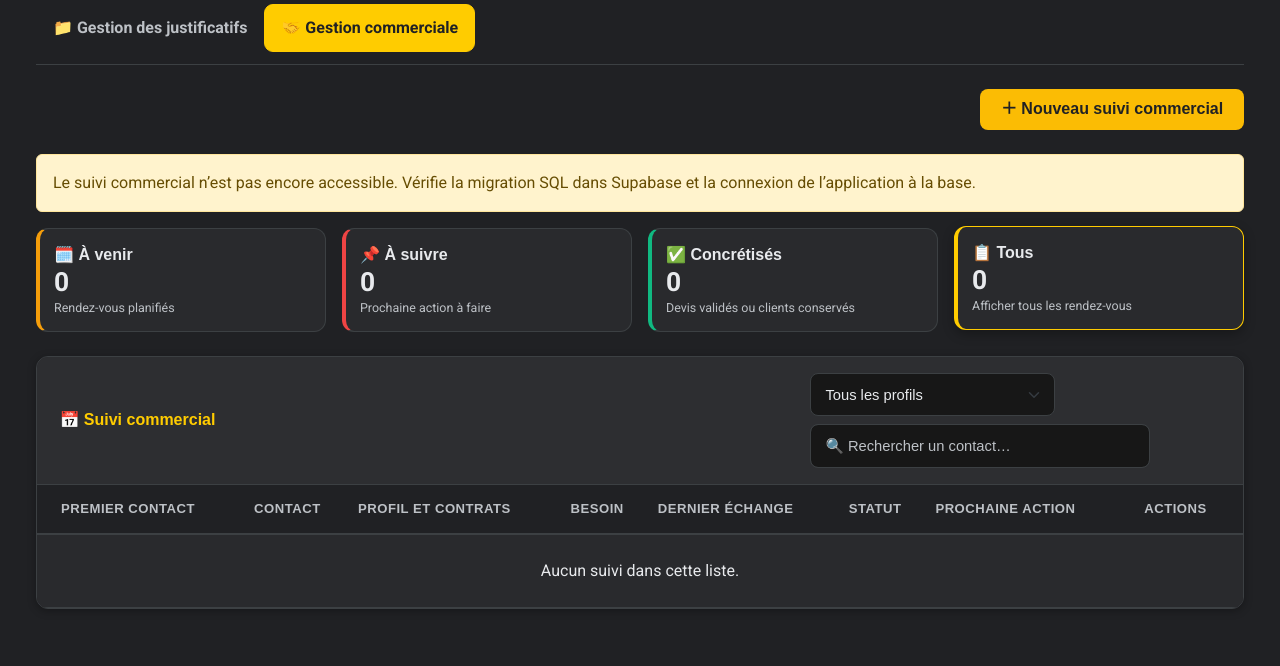
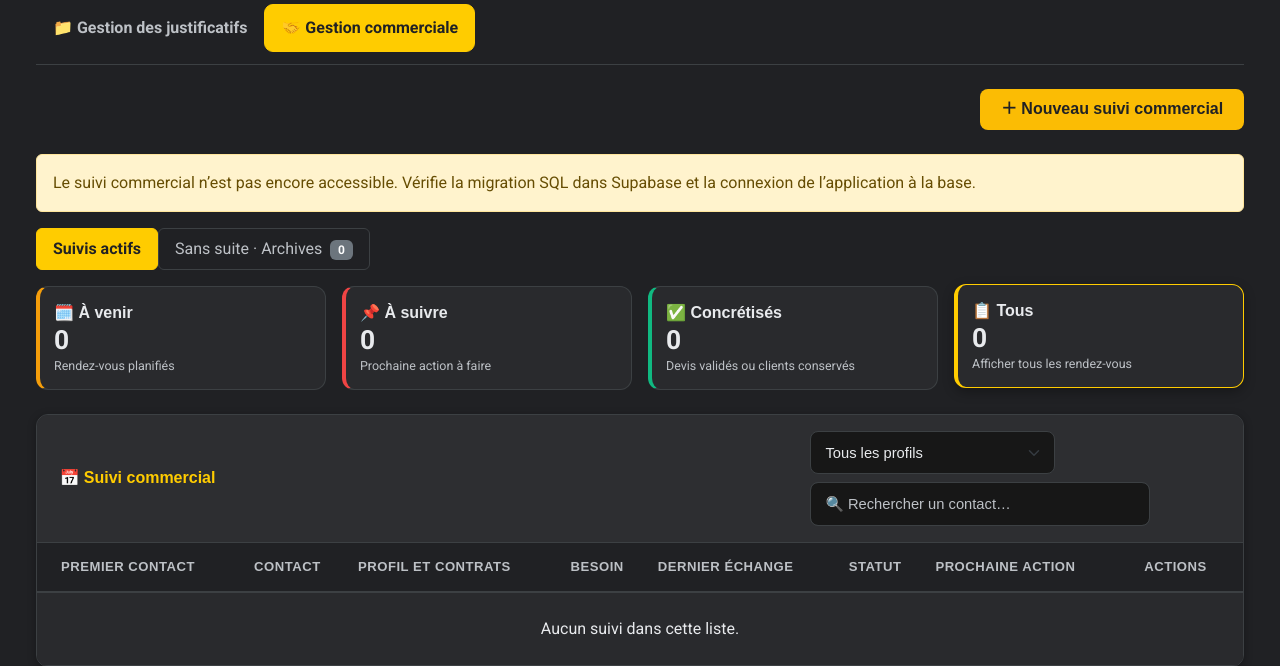
Before and after one commit to AbeilleAssurancesCrest/relances-assurance, a FastAPI app: page / in a window 1280 px wide, after a click on "🤝 Gestion commerciale". Shown: the part 167-833 px from the top of the page. Before the commit the page ends 776 px from the top, so only its background shows below. Run offline with FastAPI, Linux system fonts and the light colour scheme; data that the repository does not hold is empty; some libraries are stand-ins or nearby versions; some web fonts are replaced.

Commit message:
Update index.html

```diff
--- a/templates/index.html
+++ b/templates/index.html
@@ -75,6 +75,9 @@
         .badge-commercial-client { background:#174f3b; color:#d8f6e9; border:1px solid #398567; }
         .commercial-contract-summary { max-width:220px; white-space:normal; }
         .commercial-last-touch { min-width:190px; max-width:260px; white-space:normal; }
+
+        .commercial-view-tabs .nav-link { color: var(--chrome-text-sub); border: 1px solid var(--chrome-border); }
+        .commercial-view-tabs .nav-link.active { color: #202124; background: var(--abeille-yellow); border-color: var(--abeille-yellow); font-weight: 700; }
 
         .app-tabs {
             border-bottom: 1px solid var(--chrome-border);
@@ -688,6 +691,11 @@
             <button type="button" class="btn btn-abeille" onclick="ouvrirRendezVousCommercial()">＋ Nouveau suivi commercial</button>
         </div>
         <div id="commercialDatabaseNotice" class="alert alert-warning d-none" role="status">Le suivi commercial n’est pas encore accessible. Vérifie la migration SQL dans Supabase et la connexion de l’application à la base.</div>
+
+        <ul class="nav nav-pills commercial-view-tabs mb-3" aria-label="Vue des suivis commerciaux">
+            <li class="nav-item"><button type="button" class="nav-link active" id="ongletSuivisActifs" onclick="choisirVueCommerciale('actifs')">Suivis actifs</button></li>
+            <li class="nav-item"><button type="button" class="nav-link" id="ongletSuivisArchives" onclick="choisirVueCommerciale('archives')">Sans suite · Archives <span class="badge text-bg-secondary ms-1" id="commercialCountArchives">0</span></button></li>
+        </ul>
 
         <div class="row g-3 mb-4">
             <div class="col-6 col-xl-3"><button class="status-card status-card-orange" data-commercial-filter="avenir" onclick="filtrerRendezVousCommerciaux('avenir')"><span class="status-card-title">🗓️ À venir</span><span class="status-card-count" id="commercialCountAvenir">0</span><span class="status-card-hint">Rendez-vous planifiés</span></button></div>
@@ -905,6 +913,7 @@ let nombreContratsActifs = 0;
 let filtreStatutActif = 'tous';
 let rendezVousCommerciaux = [];
 let filtreCommercialActif = 'tous';
+let vueCommerciale = 'actifs';
 
 document.querySelectorAll('[data-bs-toggle="pill"]').forEach(onglet => {
     onglet.addEventListener('shown.bs.tab', evenement => {
@@ -1133,6 +1142,32 @@ function filtrerRendezVousCommerciaux(filtre) {
     afficherRendezVousCommerciaux();
 }
 
+function choisirVueCommerciale(vue) {
+    vueCommerciale = vue === 'archives' ? 'archives' : 'actifs';
+    document.getElementById('ongletSuivisActifs').classList.toggle('active', vueCommerciale === 'actifs');
+    document.getElementById('ongletSuivisArchives').classList.toggle('active', vueCommerciale === 'archives');
+    document.querySelectorAll('[data-commercial-filter]').forEach(carte => carte.disabled = vueCommerciale === 'archives');
+    afficherRendezVousCommerciaux();
+}
+
+async function modifierArchivageCommercial(id, archive) {
+    const rdv = rendezVousCommerciaux.find(element => Number(element.id) === Number(id));
+    if (!rdv) return;
+    const response = await fetch(`/api/rendez-vous-commerciaux/${id}/archive`, {
+        method: 'PATCH',
+        headers: {'Content-Type': 'application/json'},
+        body: JSON.stringify({archive})
+    });
+    if (!response.ok) {
+        const erreur = await response.json().catch(() => ({}));
+        alert(erreur.detail || 'Le classement du suivi a échoué.');
+        return;
+    }
+    rdv.archive = archive;
+    afficherRendezVousCommerciaux();
+    afficherNotification(archive ? 'Dossier classé dans Sans suite ✓' : 'Dossier réactivé ✓');
+}
+
 function afficherRendezVousCommerciaux() {
     const aujourdHui = new Date();
     aujourdHui.setHours(0, 0, 0, 0);
@@ -1140,13 +1175,16 @@ function afficherRendezVousCommerciaux() {
         const date = new Date(rdv.date_rdv);
         return new Date(date.getFullYear(), date.getMonth(), date.getDate()) >= aujourdHui;
     };
-    const aVenir = rendezVousCommerciaux.filter(rdv => rdv.statut === 'RDV à venir' && dateDuJourOuApres(rdv)).length;
-    const aSuivre = rendezVousCommerciaux.filter(statutCommercialSuivi).length;
-    const devisValides = rendezVousCommerciaux.filter(rdv => statutsCommerciauxConcluants.includes(rdv.statut) || rdv.statut === 'Gagné').length;
+    const suivisActifs = rendezVousCommerciaux.filter(rdv => !rdv.archive);
+    const suivisArchives = rendezVousCommerciaux.filter(rdv => rdv.archive);
+    const aVenir = suivisActifs.filter(rdv => rdv.statut === 'RDV à venir' && dateDuJourOuApres(rdv)).length;
+    const aSuivre = suivisActifs.filter(statutCommercialSuivi).length;
+    const devisValides = suivisActifs.filter(rdv => statutsCommerciauxConcluants.includes(rdv.statut) || rdv.statut === 'Gagné').length;
     document.getElementById('commercialCountAvenir').textContent = aVenir;
     document.getElementById('commercialCountSuivi').textContent = aSuivre;
     document.getElementById('commercialCountValides').textContent = devisValides;
-    document.getElementById('commercialCountTous').textContent = rendezVousCommerciaux.length;
+    document.getElementById('commercialCountTous').textContent = suivisActifs.length;
+    document.getElementById('commercialCountArchives').textContent = suivisArchives.length;
     document.querySelectorAll('[data-commercial-filter]').forEach(carte => {
         carte.classList.toggle('active', carte.dataset.commercialFilter === filtreCommercialActif);
     });
@@ -1155,9 +1193,10 @@ function afficherRendezVousCommerciaux() {
     const profilFiltre = document.getElementById('filtreProfilCommercial').value;
     const lignes = rendezVousCommerciaux
         .filter(rdv => {
-            if (filtreCommercialActif === 'avenir' && !(rdv.statut === 'RDV à venir' && dateDuJourOuApres(rdv))) return false;
-            if (filtreCommercialActif === 'suivi' && !statutCommercialSuivi(rdv)) return false;
-            if (filtreCommercialActif === 'valides' && !(statutsCommerciauxConcluants.includes(rdv.statut) || rdv.statut === 'Gagné')) return false;
+            if (Boolean(rdv.archive) !== (vueCommerciale === 'archives')) return false;
+            if (vueCommerciale === 'actifs' && filtreCommercialActif === 'avenir' && !(rdv.statut === 'RDV à venir' && dateDuJourOuApres(rdv))) return false;
+            if (vueCommerciale === 'actifs' && filtreCommercialActif === 'suivi' && !statutCommercialSuivi(rdv)) return false;
+            if (vueCommerciale === 'actifs' && filtreCommercialActif === 'valides' && !(statutsCommerciauxConcluants.includes(rdv.statut) || rdv.statut === 'Gagné')) return false;
             if (profilFiltre && rdv.profil !== profilFiltre) return false;
             const recherche = [rdv.nom, rdv.prenom, rdv.email, rdv.telephone, rdv.besoin, rdv.statut, profilsCommerciaux[rdv.profil]]
                 .some(valeur => normaliserIdentite(valeur).includes(terme));
@@ -1188,6 +1227,9 @@ function afficherRendezVousCommerciaux() {
             : `<div class="small text-light-custom">Premier contact · ${echapperHtml(formatDateFR((rdv.date_rdv || '').slice(0, 10)))}</div>`;
         const prochaineAction = `<input type="date" class="form-control form-control-sm commercial-next-action mb-1" aria-label="Date de la prochaine action pour ${echapperHtml(rdv.nom)}" value="${echapperHtml((rdv.prochaine_action || '').slice(0, 10))}" onchange="enregistrerProchaineActionRapide(${Number(rdv.id)}, this)"><select class="form-select form-select-sm commercial-next-action" aria-label="Type de prochaine action pour ${echapperHtml(rdv.nom)}" onchange="enregistrerTypeProchaineActionRapide(${Number(rdv.id)}, this)"><option value="">— Action —</option>${['Appeler', 'Envoyer un devis', 'Relancer', 'Recontacter', 'Fixer un rendez-vous', 'Autre'].map(action => `<option value="${action}" ${rdv.type_prochaine_action === action ? 'selected' : ''}>${action}</option>`).join('')}</select>${rdv.statut === 'Offre envoyée' && rdv.prochaine_action ? `<div class="small ${statutCommercialSuivi(rdv) ? 'text-warning' : 'text-light-custom'} mt-1">Relance du devis ${statutCommercialSuivi(rdv) ? 'en retard' : 'prévue'} : ${echapperHtml(formatDateFR(rdv.prochaine_action))}</div>` : rdv.statut === 'À reconquérir' && rdv.prochaine_action ? `<div class="small text-light-custom mt-1">Rappel prévu : ${echapperHtml(formatDateFR(rdv.prochaine_action))}</div>` : ''}`;
         const comptesRendus = Array.isArray(rdv.comptes_rendus) ? rdv.comptes_rendus.length : 0;
+        const boutonArchivage = rdv.archive
+            ? `<button class="btn btn-outline-success btn-sm" onclick="modifierArchivageCommercial(${Number(rdv.id)}, false)">↩ Réactiver</button>`
+            : `<button class="btn btn-outline-secondary btn-sm" title="Classer ce dossier sans suite" onclick="modifierArchivageCommercial(${Number(rdv.id)}, true)">📦 Sans suite</button>`;
         const boutonDevisValide = estConclu
             ? `<span class="badge badge-vert badge-pill-custom">✅ ${echapperHtml(rdv.statut)}</span>`
             : `<button class="btn btn-outline-success btn-sm" onclick="marquerDevisValide(${Number(rdv.id)})">✅ Devis validé</button>`;
@@ -1201,6 +1243,7 @@ function afficherRendezVousCommerciaux() {
             <td>${prochaineAction}</td>
             <td class="text-center pe-4"><div class="d-flex flex-wrap justify-content-center gap-1">
                 <button class="btn btn-outline-info btn-sm" title="Consulter les notes" onclick="ouvrirComptesRendusRdv(${Number(rdv.id)})">📝 Notes <span class="badge text-bg-secondary">${comptesRendus}</span></button>
+                ${boutonArchivage}
                 <button class="btn btn-outline-warning btn-sm" onclick="ouvrirEditionRdvCommercial(${Number(rdv.id)})">Modifier</button>
                 <button class="btn btn-outline-danger btn-sm" onclick="supprimerRdvCommercial(${Number(rdv.id)})" aria-label="Supprimer le rendez-vous">🗑️</button>
             </div></td>
@@ -1397,6 +1440,7 @@ function datePourChampLocal(date) {
 }
 
 function ouvrirRendezVousCommercial() {
+    choisirVueCommerciale('actifs');
     const formulaire = document.getElementById('formRendezVousCommercial');
     document.querySelectorAll('#rdvCommercialStatut option[data-statut-ancien]').forEach(option => option.remove());
     formulaire.reset();
```
